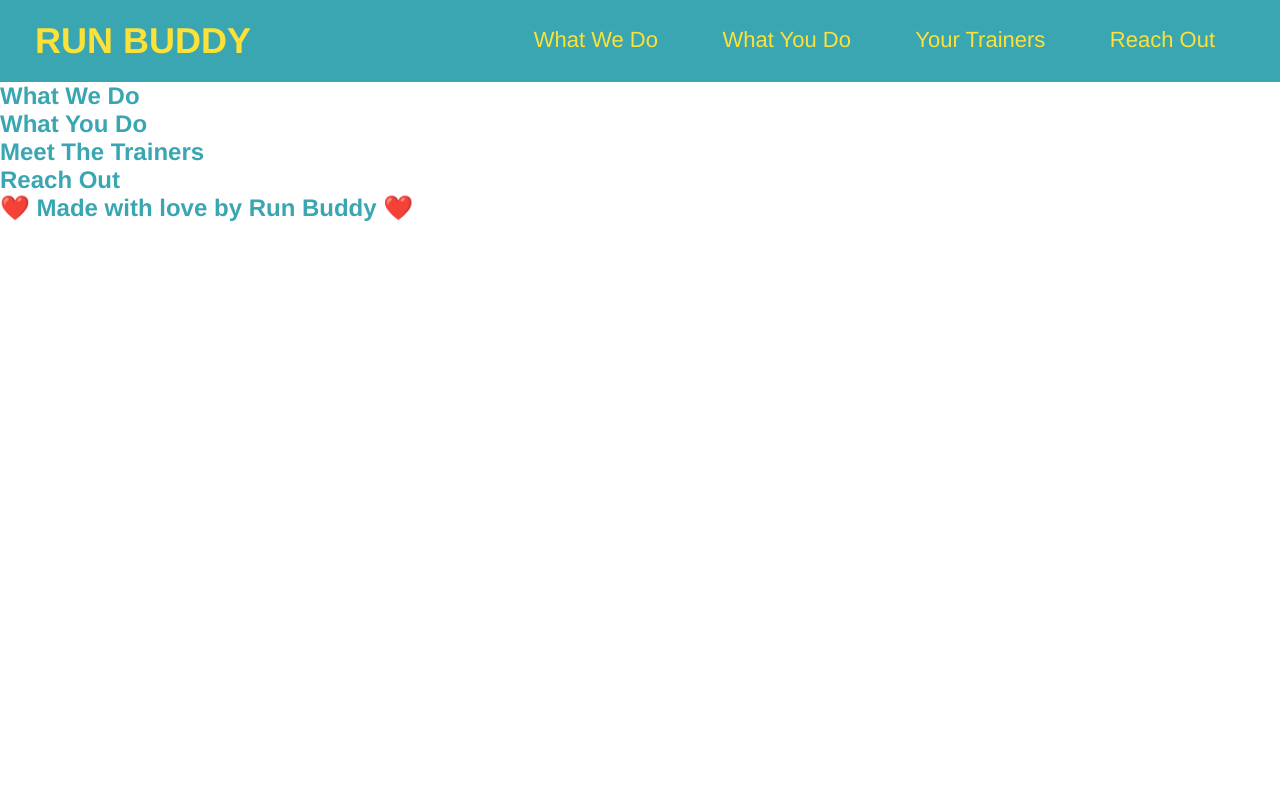
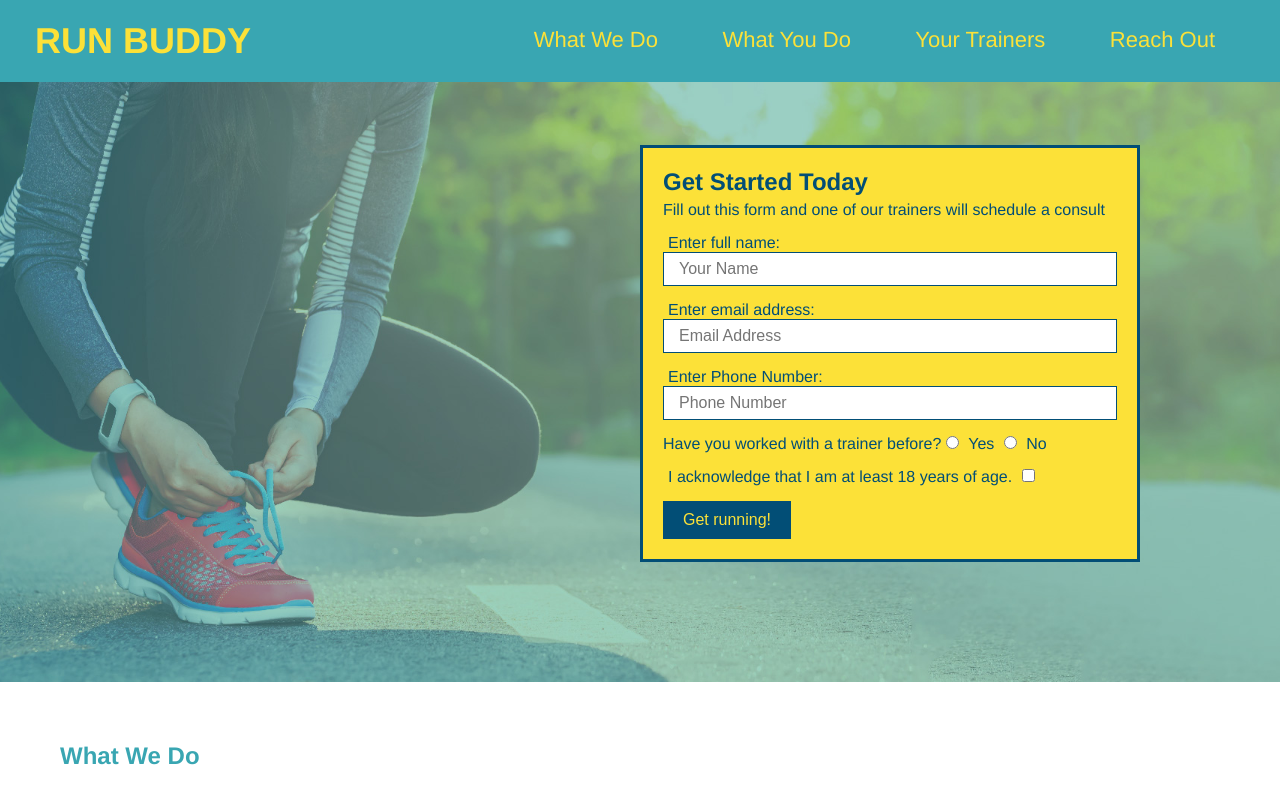
Before and after one commit to whosshazo/run-buddy, a plain HTML site: page index.html in a window 1280 px wide. Shown: the top 800 px of the page. Drawn offline with Linux system fonts and the light colour scheme.

Commit message:
style sheet 2

```diff
--- a/assets/css/style.css
+++ b/assets/css/style.css
@@ -2,6 +2,7 @@
 * {
     margin: 0;
     padding: 0;
+    box-sizing: border-box;
 }
 body {
   font-family: Helvetica, Arial, sans-serif;
@@ -40,3 +41,69 @@ header nav ul li a {
     font-weight: lighter;
     font-size: 22px;
 }
+footer {
+    background: #fce138;
+    width: 100%;
+    padding: 40px 35px;
+}
+footer h2 {
+    display: inline;
+    color: #024e76;
+    font-size: 30px;
+    margin: 0;
+}
+footer div {
+    float: right;
+    line-height: 1.5;
+    text-align: right;
+}
+footer a {
+    color: #024e76;
+}
+section {
+    padding: 60px;
+}
+/* Hero Style Start */
+.hero {
+    background-image: url("../images/hero-bg.jpeg");
+    height: 600px;
+    background-size: cover;
+    background-position: center;
+    position: relative;
+}
+.hero-form {
+    color: #024e76;
+    background-color: #fce138;
+    padding: 20px;
+    width: 500px;
+    border: solid 3px #024e76;
+    position: absolute;
+    bottom: 120px;
+    right: 140px;
+}
+.hero-form h3 {
+    font-size: 24px;
+    margin: 0;
+}
+.hero-form p {
+    margin: 5px 0 15px 0;
+}
+.form-input {
+    border: 1px solid #024e76;
+    display: block;
+    padding: 7px 15px;
+    font-size: 16px;
+    color: #024e76;
+    width: 100%;
+    margin-bottom: 15px;
+}
+.hero-form label {
+    margin: 0 5px;
+}
+.hero-form button {
+    background-color: #024e76;
+    color: #fce138;
+    border: none;
+    padding: 10px 20px;
+    font-size: 16px;
+}
--- a/index.html
+++ b/index.html
@@ -32,9 +32,38 @@
                 </nav>
             </header>
             <!-- hero/jumbotron -->
-            <section>
-
+            <section class="hero">
+                <div class="hero-form">
+                    <h3>Get Started Today</h3>
+                    <p>Fill out this form and one of our trainers will schedule a consult</p>
+                <!-- Add form element -->
+                <form>
+                    <label for="name">Enter full name:</label>
+                    <input type="text" placeholder="Your Name" name="name" id="name" class="form-input" />
+                    <label for="email">Enter email address:</label>
+                    <input type="email" placeholder="Email Address" name="email" id="email" class="form-input" />
+                    <label for="phone">Enter Phone Number:</label>
+                    <input type="tel" placeholder="Phone Number" name="phone" id="phone" class="form-input" />
+                    <p>
+                        Have you worked with a trainer before?
+                        <input type="radio" name="trainer-confirm" id="trainer-yes" />
+                        <label for="trainer-yes"> Yes</label>
+                        <input type="radio" name="trainer-confirm" id="trainer-no" />
+                        <label for="trainer-no">No</label>
+                    </p>
+                    <p>
+                        <label for="checkbox">
+                            I acknowledge that I am at least 18 years of age.
+                        </label>
+                        <input type="checkbox" name="age-confirm" id="checkbox" />
+                    </p>
+                    <button type="submit">
+                        Get running!
+                    </button>
+                </form>
+                </div>
             </section>
+            <!-- End hero -->
             <!--"What we Do" Section -->
             <section>
                 <h2>What We Do</h2>
@@ -58,6 +87,10 @@
             <!-- Footer -->
             <footer>
                 <h2>❤️ Made with love by Run Buddy ❤️</h2>
+                <div>
+                    <a href="#">Read Out Privacy Policy</a><br />
+                    &copy; 2019 Run Buddy, Inc.
+                </div>
             </footer>
 
 
```
Also changed, not shown: assets/images/hero-bg.jpeg (added).
